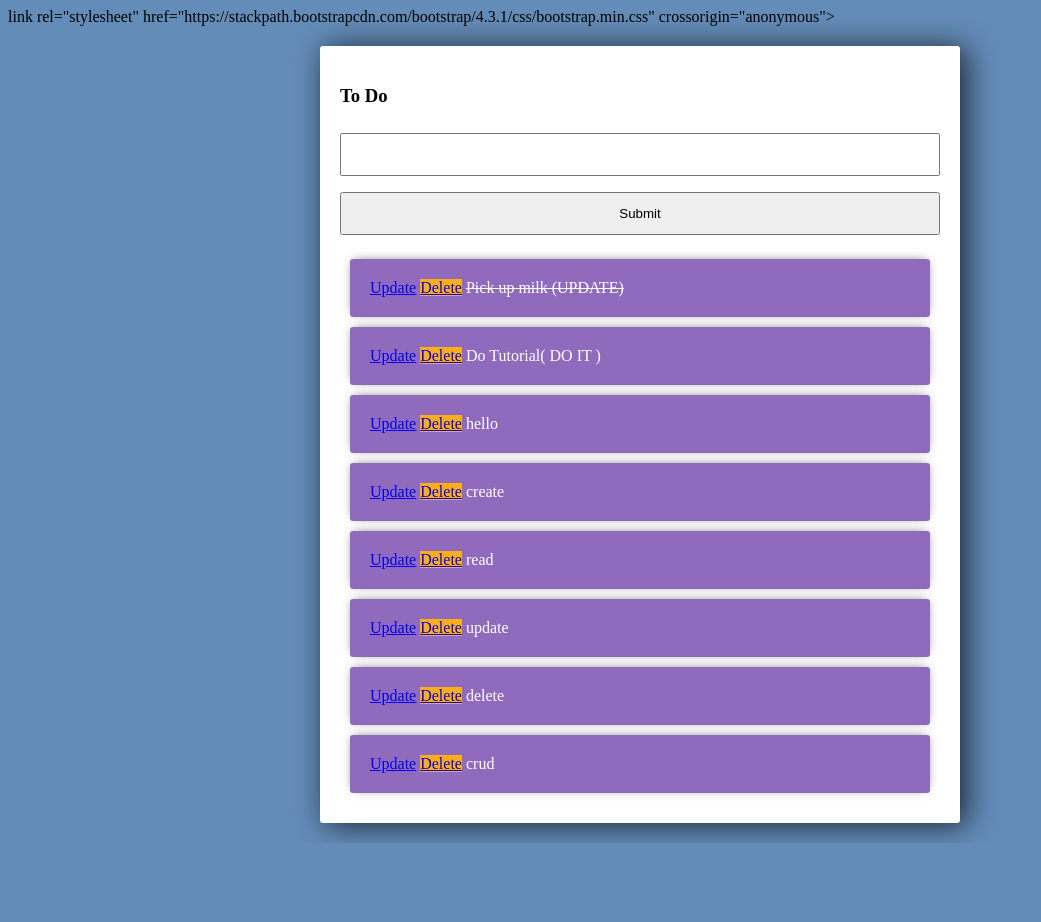
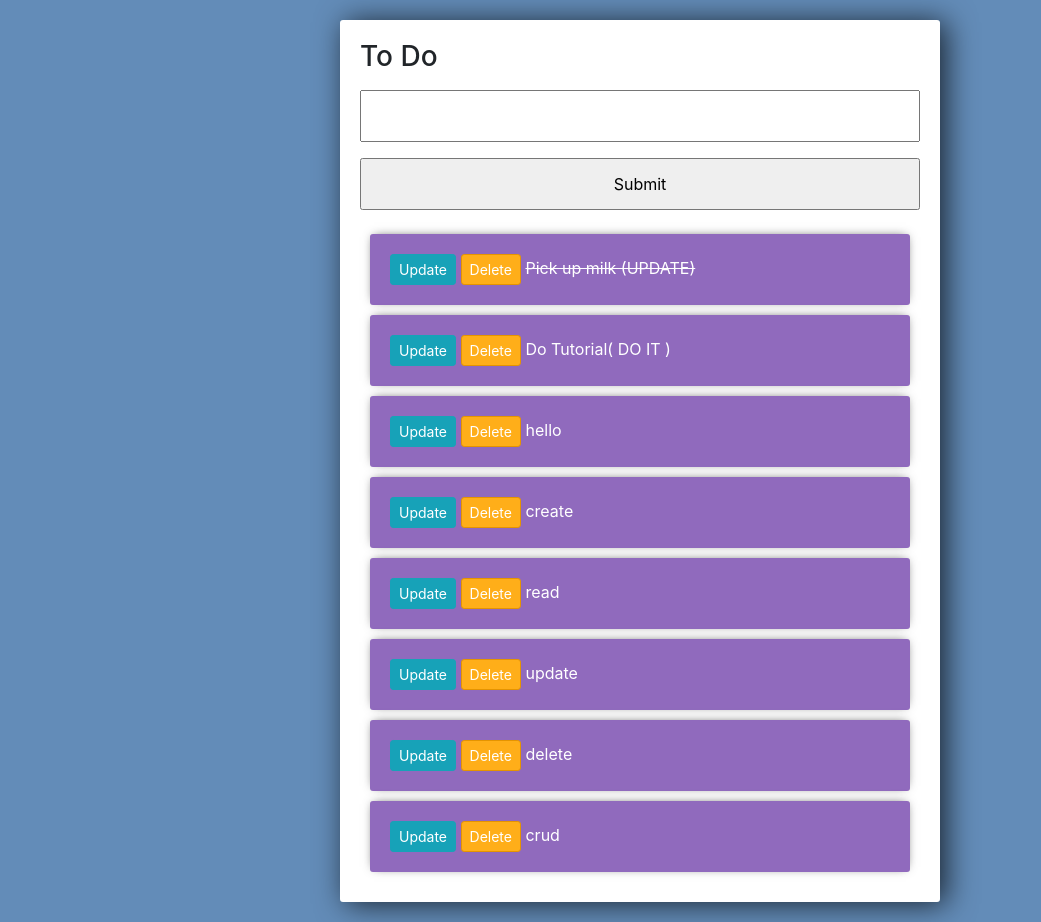
Before and after one commit to StephaTech/to-do-list-app-django, a Django app: page / in a window 1280 px wide. Shown: the whole page, without its empty margins (0-1041 px from the left). Before the commit the page ends 843 px from the top, so only its background shows below. Run offline with Django 5.2, Linux system fonts and the light colour scheme; data comes from the database, SQL or seed files in the repository; some libraries are stand-ins or nearby versions.

Commit message:
boostrap link fixed

```diff
--- a/tasks/templates/tasks/list.html
+++ b/tasks/templates/tasks/list.html
@@ -1,9 +1,10 @@
 <!-- all credits to Dennis Ivy youtube channel that helped me to understand a bit of
 django and python and help me to build this nice to do list app -->
+<link rel="stylesheet" href="https://stackpath.bootstrapcdn.com/bootstrap/4.3.1/css/bootstrap.min.css" integrity="sha384-ggOyR0iXCbMQv3Xipma34MD+dH/1fQ784/j6cY/iJTQUOhcWr7x9JvoRxT2MZw1T" crossorigin="anonymous">
 
-link rel="stylesheet" href="https://stackpath.bootstrapcdn.com/bootstrap/4.3.1/css/bootstrap.min.css" integrity="sha384-ggOyR0iXCbMQv3Xipma34MD+dH/1fQ784/j6cY/iJTQUOhcWr7x9JvoRxT2MZw1T" crossorigin="anonymous">
 
 <style>
+
 
 	body{
 		background-color: #638CB8;
```
